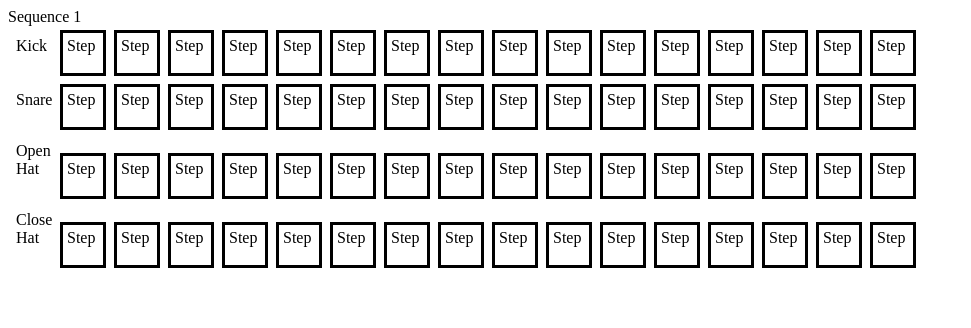
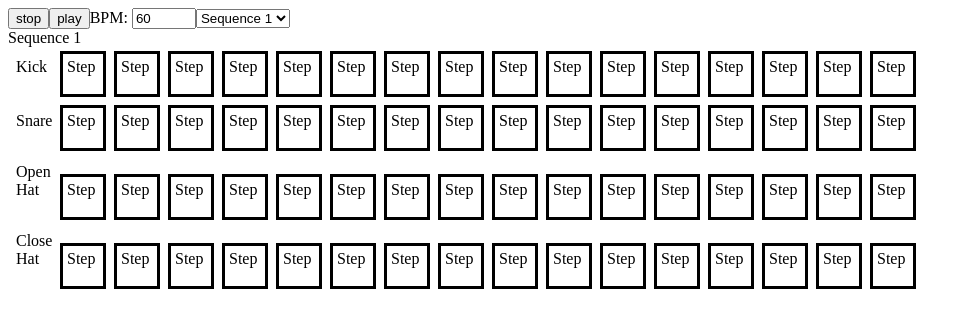
Before and after one commit to genechan/drumPad, a React (Vite) app: page / in a window 1280 px wide. Shown: the top 328 px of the page, without its empty margins (0-971 px from the left). Built offline with nearby package versions, Linux system fonts and the light colour scheme.

Commit message:
Getting the control bar to work

```diff
--- a/src/App.js
+++ b/src/App.js
@@ -1,12 +1,14 @@
 import React from "react";
 import Actions from "./redux/actions";
-import { Sequence } from "./components";
+import { Sequence, Controls } from "./components";
 import { useDispatch, useSelector } from "react-redux";
 const App = () => {
   const dispatch = useDispatch();
   const isPlaying = useSelector((store) => store.isPlaying);
   const timerId = useSelector((store) => store.timerId);
   const selectedSequence = useSelector((store) => store.selectedSequence);
+  const sequence = useSelector(({ sequence }) => sequence);
+  const BPM = useSelector((store) => store.BPM);
   React.useEffect(() => {
     dispatch({
       type: Actions.LOAD_DATA,
@@ -14,6 +16,7 @@ const App = () => {
   }, []);
   React.useEffect(() => {
     if (isPlaying && timerId === undefined) {
+      const delay = (((60 / BPM) * 4) / 8) * 1000;
       const id = setInterval(() => {
         dispatch({
           type: Actions.UPDATE_ALL_STEPS_ON_BEAT,
@@ -21,7 +24,7 @@ const App = () => {
             values: { focus: true },
           },
         });
-      }, 1000);
+      }, delay);
       dispatch({
         type: Actions.UPDATE_TIMER_ID,
         payload: id,
@@ -36,8 +39,42 @@ const App = () => {
   }, [isPlaying, timerId]);
   return (
     <div>
+      <Controls
+        bpmValue={BPM}
+        onChangeBPM={onChangeBPM(dispatch)}
+        onChangePlay={onChangePlay(dispatch, isPlaying)}
+        sequenceList={sequence}
+        selectedSequenceId={selectedSequence.id}
+        onChangeSequence={onChangeSequence(dispatch)}
+      />
       <Sequence data={selectedSequence} />
     </div>
   );
 };
+
+export const onChangeBPM = (dispatch) => {
+  return (e) => {
+    dispatch({
+      type: Actions.SET_BPM,
+      payload: Number(e.target.value),
+    });
+  };
+};
+
+export const onChangePlay = (dispatch, isPlaying) => {
+  return () => {
+    dispatch({
+      type: Actions.SET_PLAY,
+      payload: !isPlaying,
+    });
+  };
+};
+export const onChangeSequence = (dispatch) => {
+  return (e) => {
+    dispatch({
+      type: Actions.SET_SELECTED_SEQUENCE,
+      payload: Number(e.target.value),
+    });
+  };
+};
 export default App;
--- /dev/null
+++ b/src/components/bpm.js
@@ -0,0 +1,18 @@
+import React from "react";
+import CONSTANTS from "../constants";
+const BPM = ({ value, onChange }) => {
+  return (
+    <label htmlFor="bpm">
+      BPM:&nbsp;
+      <input
+        id="bpm"
+        type="number"
+        min={CONSTANTS.MIN_BPM}
+        max={CONSTANTS.MAX_BPM}
+        value={value}
+        onChange={onChange}
+      />
+    </label>
+  );
+};
+export default BPM;
--- /dev/null
+++ b/src/components/button.js
@@ -0,0 +1,10 @@
+import React from "react";
+
+const Button = ({ label = "button", onClick }) => {
+  return (
+    <button type="button" onClick={onClick}>
+      {label}
+    </button>
+  );
+};
+export default Button;
--- /dev/null
+++ b/src/components/controls.js
@@ -0,0 +1,33 @@
+import React from "react";
+import Button from "./button";
+import BPM from "./bpm";
+
+const Controls = ({
+  bpmValue = 0,
+  onChangeBPM = () => {},
+  onChangePlay = () => {},
+  sequenceList = [],
+  onChangeSequence = () => {},
+  selectedSequenceId = -1,
+}) => {
+  return (
+    <div>
+      <Button key="stop" label="stop" onClick={onChangePlay} />
+      <Button key="play" label="play" onClick={onChangePlay} />
+      <BPM value={bpmValue} onChange={onChangeBPM} />
+      <select value={selectedSequenceId} onChange={onChangeSequence}>
+        {createList(sequenceList)}
+      </select>
+    </div>
+  );
+};
+const createList = (list) => {
+  return list.map((seqObj, index) => {
+    return (
+      <option key={`sequence-${index}`} value={seqObj.id}>
+        {seqObj.name}
+      </option>
+    );
+  });
+};
+export default Controls;
--- a/src/components/index.js
+++ b/src/components/index.js
@@ -1,4 +1,6 @@
 import Sequence from "./sequence";
 import Pattern from "./pattern";
 import Step from "./step";
-export { Sequence, Pattern, Step };
+import Controls from "./controls";
+import BPM from "./bpm";
+export { Sequence, Pattern, Step, Controls, BPM };
--- a/src/redux/reducer.js
+++ b/src/redux/reducer.js
@@ -103,6 +103,7 @@ export const setBPM = (state, payload) => {
   return {
     ...state,
     BPM,
+    isPlaying: false,
   };
 };
 /**
```
